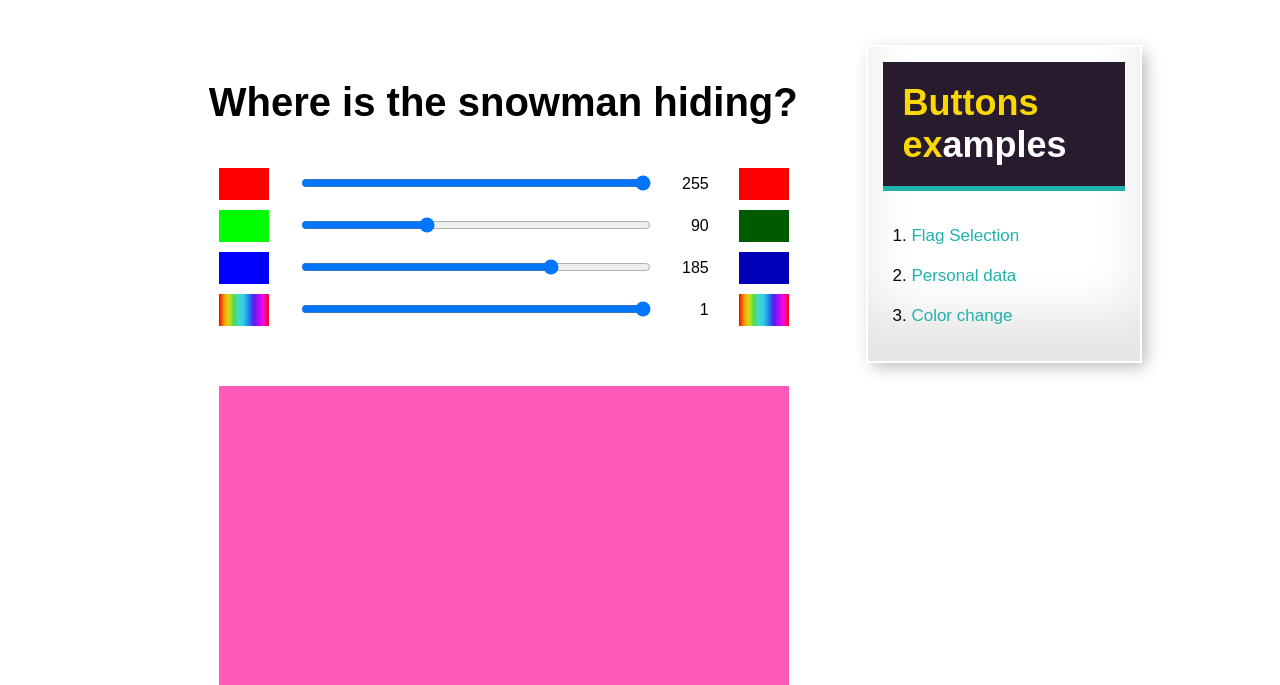
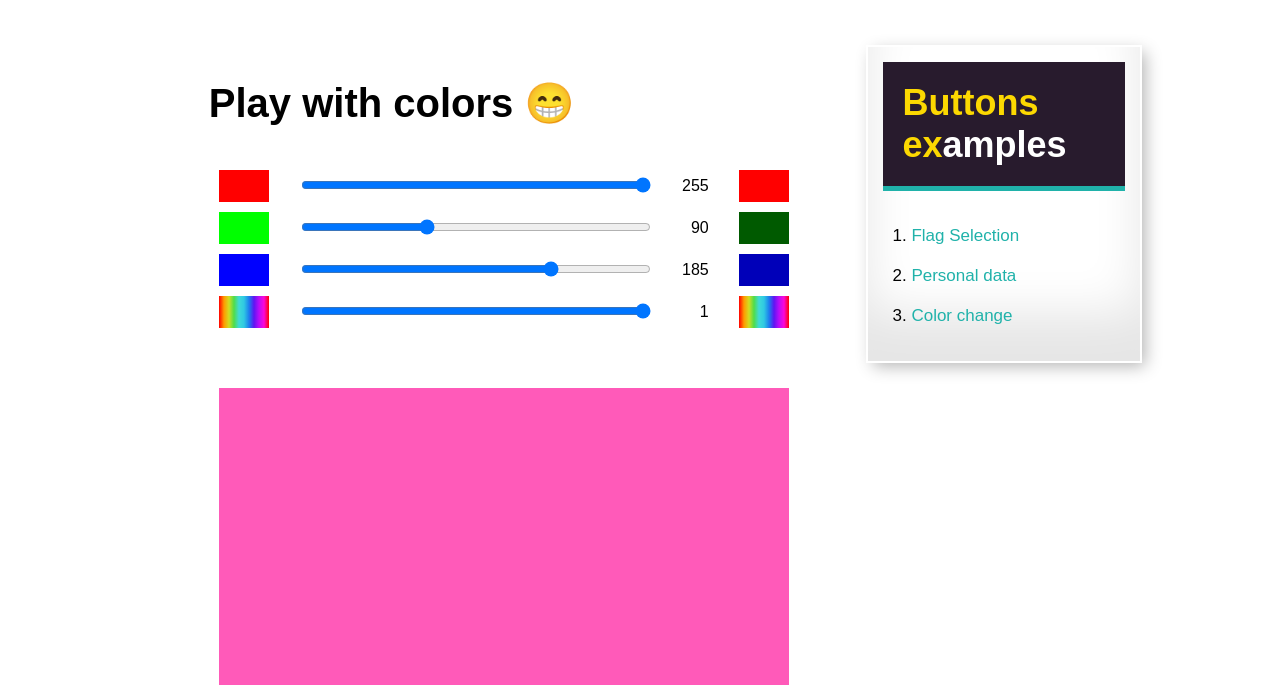
Before and after one commit to chriskodehub/KH-5_buttons_del_2, a plain HTML site: page page3.html in a window 1280 px wide. Shown: the part 103-788 px from the top of the page. Drawn offline with Linux system fonts and the light colour scheme.

Commit message:
Correct typo

```diff
--- a/page3.html
+++ b/page3.html
@@ -24,7 +24,7 @@
             <main class="main">
                 <article class="article">
                     <div>
-                        <h1 class="title">Where is the snowman hiding?</h1>
+                        <h1 class="title">Play with colors 😁</h1>
 
                         <form>
                             <table class="table-colors">
```
